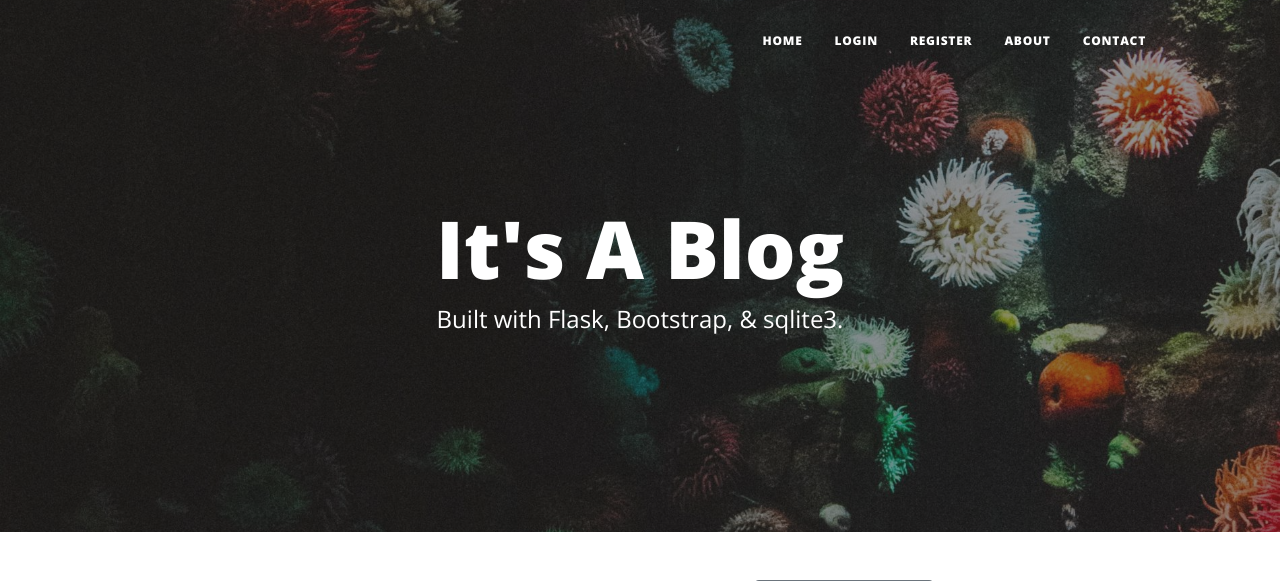
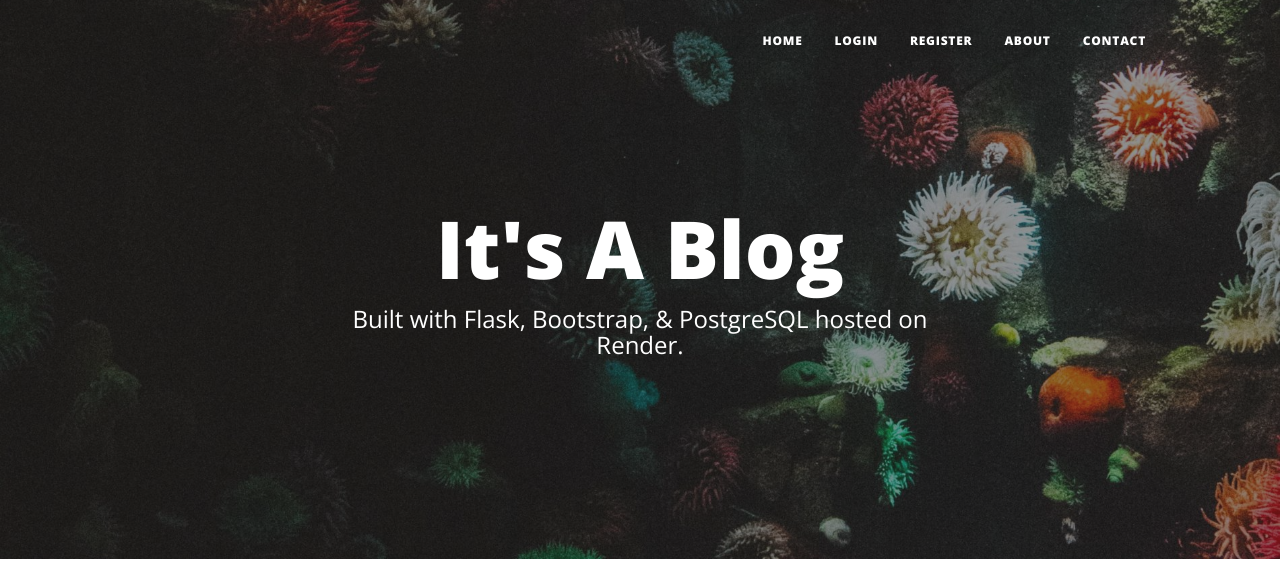
Before and after one commit to p-kordana/blog-final, a Flask app: page / in a window 1280 px wide. Shown: the top 581 px of the page. Run offline with Flask 3, Linux system fonts and the light colour scheme; data that the repository does not hold is empty; parts of the project's set-up code (start-up, migrations or seed data) failed here and were passed over; some libraries are stand-ins or nearby versions.

Commit message:
update index subtitle

```diff
--- a/templates/index.html
+++ b/templates/index.html
@@ -10,7 +10,7 @@
             <div class="col-md-10 col-lg-8 col-xl-7">
                 <div class="site-heading">
                     <h1>It's A Blog</h1>
-                    <span class="subheading">Built with Flask, Bootstrap, & sqlite3.</span>
+                    <span class="subheading">Built with Flask, Bootstrap, & PostgreSQL hosted on Render.</span>
                 </div>
             </div>
         </div>
```
